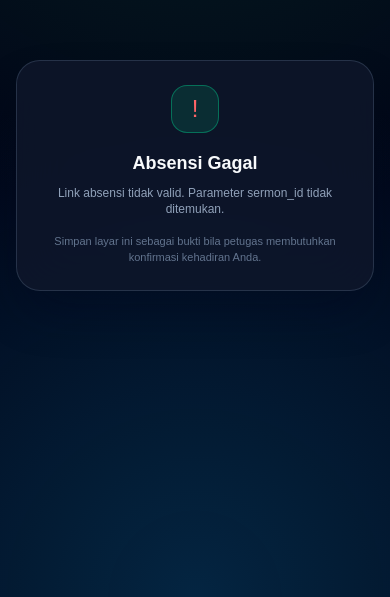
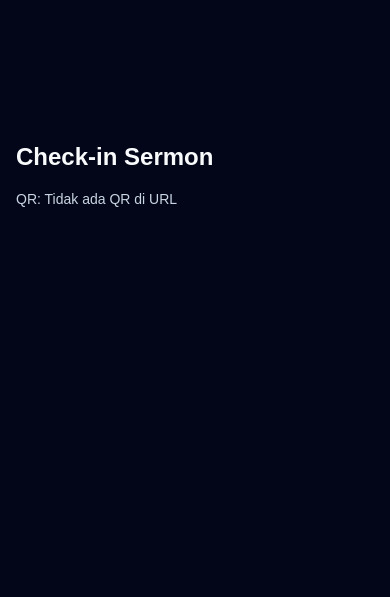
Before and after one commit to Andika110/absensi-sermon-frontend, a Next.js app: page /checkin in a window 390 px wide. Shown: the part 247-844 px from the top of the page. Built offline with nearby package versions, Linux system fonts and the light colour scheme; no server answers.

Commit message:
fix: wrap checkin searchParams with Suspense

```diff
--- /dev/null
+++ b/app/checkin/checkin-content.tsx
@@ -0,0 +1,25 @@
+// app/checkin/checkin-content.tsx
+'use client';
+
+import { useSearchParams } from 'next/navigation';
+// import komponen/hook lain yang sebelumnya ada di page.tsx
+
+export function CheckinContent() {
+  const searchParams = useSearchParams();
+
+  const qr = searchParams.get('qr'); // contoh kalau kamu pakai query ?qr=...
+  // pindahkan semua state, fetch, dan JSX lama di sini.
+  // Misalnya:
+
+  return (
+    <main className="min-h-screen bg-slate-950 text-slate-50 flex items-center justify-center">
+      <div className="max-w-md w-full px-4">
+        <h1 className="text-2xl font-semibold mb-4">Check-in Sermon</h1>
+        <p className="text-sm text-slate-300">
+          QR: {qr || 'Tidak ada QR di URL'}
+        </p>
+        {/* ... sisa tampilan dan logika absensi seperti di versi lokalmu ... */}
+      </div>
+    </main>
+  );
+}
--- a/app/checkin/page.tsx
+++ b/app/checkin/page.tsx
@@ -1,116 +1,17 @@
-'use client';
-
-import React, { useEffect, useState } from 'react';
-import { useRouter, useSearchParams } from 'next/navigation';
-import { getSermonById, selfCheckin } from '../../lib/api';
-
-function getToken() {
-  if (typeof window === 'undefined') return null;
-  return localStorage.getItem('token');
-}
+// app/checkin/page.tsx
+import { Suspense } from 'react';
+import { CheckinContent } from './checkin-content';
 
 export default function CheckinPage() {
-  const router = useRouter();
-  const searchParams = useSearchParams();
-  const sermonIdParam = searchParams.get('sermon_id');
-
-  const [status, setStatus] = useState<
-    'idle' | 'loading' | 'success' | 'error'
-  >('idle');
-  const [message, setMessage] = useState<string>('');
-  const [sermon, setSermon] = useState<any | null>(null);
-
-  // cek sermon_id & login, lalu otomatis checkin
-  useEffect(() => {
-    const sermonId = sermonIdParam ? Number(sermonIdParam) : NaN;
-    if (!sermonIdParam || Number.isNaN(sermonId)) {
-      setStatus('error');
-      setMessage('Link absensi tidak valid. Parameter sermon_id tidak ditemukan.');
-      return;
-    }
-
-    const token = getToken();
-    if (!token) {
-      router.replace(`/login?redirect=/checkin?sermon_id=${sermonId}`);
-      return;
-    }
-
-    async function run() {
-      try {
-        setStatus('loading');
-        setMessage('Memproses kehadiran Anda...');
-
-        // opsional: ambil info sermon untuk ditampilkan
-        const s = await getSermonById(sermonId);
-        setSermon(s);
-
-        await selfCheckin(sermonId); // panggil endpoint self-checkin
-        setStatus('success');
-        setMessage('Kehadiran Anda sudah tercatat. Terima kasih.');
-      } catch (e: any) {
-        setStatus('error');
-        setMessage(e.message || 'Terjadi kesalahan saat mencatat kehadiran.');
+  return (
+    <Suspense
+      fallback={
+        <div className="min-h-screen flex items-center justify-center bg-slate-950 text-slate-100">
+          Memuat halaman check-in...
+        </div>
       }
-    }
-
-    run();
-  }, [router, sermonIdParam]);
-
-  return (
-    <main className="min-h-screen bg-slate-950 text-slate-50 flex items-center justify-center px-4">
-      {/* background gradient */}
-      <div className="pointer-events-none fixed inset-0 bg-[radial-gradient(circle_at_top,_#22c55e22,_transparent_55%),radial-gradient(circle_at_bottom,_#0ea5e933,_transparent_60%)]" />
-
-      <div className="relative w-full max-w-md">
-        <div className="rounded-3xl bg-slate-900/80 border border-slate-700/70 backdrop-blur-xl shadow-2xl shadow-slate-950/40 p-6 sm:p-7 flex flex-col items-center text-center">
-          <div className="mb-4 flex h-12 w-12 items-center justify-center rounded-2xl bg-emerald-500/15 border border-emerald-400/40">
-            {status === 'success' ? (
-              <span className="text-emerald-400 text-2xl">✓</span>
-            ) : status === 'error' ? (
-              <span className="text-red-400 text-2xl">!</span>
-            ) : (
-              <span className="text-sky-400 text-2xl">⏳</span>
-            )}
-          </div>
-
-          <h1 className="text-lg sm:text-xl font-semibold text-slate-50">
-            {status === 'success'
-              ? 'Absensi Berhasil'
-              : status === 'error'
-              ? 'Absensi Gagal'
-              : 'Memproses Absensi'}
-          </h1>
-
-          <p className="mt-2 text-xs sm:text-sm text-slate-400">
-            {message ||
-              'Mohon tunggu sebentar, sistem sedang memproses data kehadiran Anda.'}
-          </p>
-
-          {sermon && (
-            <div className="mt-4 w-full rounded-2xl bg-slate-950/70 border border-slate-700 px-4 py-3 text-left text-xs sm:text-sm">
-              <p className="text-slate-200 font-medium">
-                {sermon.judul || `Sermon #${sermon.id}`}
-              </p>
-              <p className="mt-1 text-slate-400">
-                {new Date(sermon.tanggal).toLocaleString('id-ID', {
-                  weekday: 'short',
-                  day: '2-digit',
-                  month: 'short',
-                  year: 'numeric',
-                  hour: '2-digit',
-                  minute: '2-digit',
-                })}
-                {sermon.lokasi ? ` • ${sermon.lokasi}` : ''}
-              </p>
-            </div>
-          )}
-
-          <p className="mt-4 text-[11px] text-slate-500">
-            Simpan layar ini sebagai bukti bila petugas membutuhkan konfirmasi
-            kehadiran Anda.
-          </p>
-        </div>
-      </div>
-    </main>
+    >
+      <CheckinContent />
+    </Suspense>
   );
 }
```
